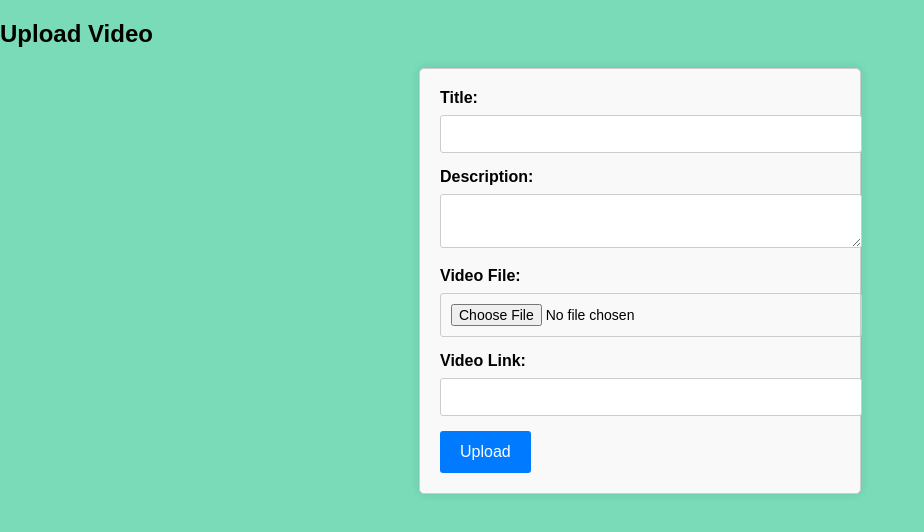
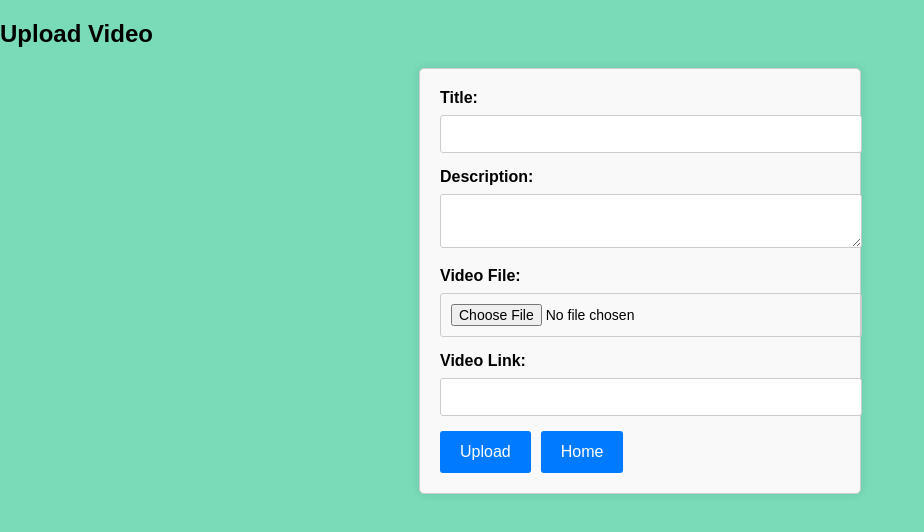
Before and after one commit to Ahmadbyte/youtube-clone, a React (Create React App) app in the folder frontend/: page /upload in a window 1280 px wide. Shown: the top 532 px of the page, without its empty margins (0-924 px from the left). Built offline with nearby package versions, Linux system fonts and the light colour scheme; the HTML template or start-up script is replaced by a standard one.

Commit message:
updat upload button

```diff
--- a/frontend/src/pages/Home.css
+++ b/frontend/src/pages/Home.css
@@ -132,3 +132,17 @@ body {
   border-radius: 4px;
   background-color: #2a2a2a;
 }
+button{
+  background-color: #007bff;
+  color: white;
+  border: none;
+  padding: 12px 20px;
+  cursor: pointer;
+  border-radius: 3px;
+  font-size: 16px; /* Larger font size for button text */
+  transition: background-color 0.3s ease;
+}
+
+button:hover{
+  background-color: #1f5fbf;
+}
--- a/frontend/src/pages/Home.js
+++ b/frontend/src/pages/Home.js
@@ -1,4 +1,5 @@
 import React, { useEffect, useState, useContext } from 'react';
+import {Link} from 'react-router-dom';
 import ReactPlayer from 'react-player';
 import './Home.css';
 import YouTubeLogo from '../logo.png';
@@ -106,6 +107,7 @@ const Home = () => {
           </li>
         ))}
       </ul>
+      <Link to='/upload'><button>Upload</button></Link>
     </div>
   );
 };
--- a/frontend/src/pages/VideoUpload.css
+++ b/frontend/src/pages/VideoUpload.css
@@ -36,6 +36,7 @@ button[type="submit"] {
   color: white;
   border: none;
   padding: 12px 20px;
+  margin-right: 10px;
   cursor: pointer;
   border-radius: 3px;
   font-size: 16px; /* Larger font size for button text */
--- a/frontend/src/pages/VideoUpload.js
+++ b/frontend/src/pages/VideoUpload.js
@@ -1,4 +1,5 @@
 import React, { useState } from 'react';
+import {Link} from 'react-router-dom';
 import axios from 'axios';
 import './VideoUpload.css';
 
@@ -76,6 +77,7 @@ const VideoUpload = () => {
           <input type="text" value={videoLink} onChange={(e) => setVideoLink(e.target.value)} />
         </div>
         <button type="submit">Upload</button>
+        <Link to='/'><button>Home</button></Link>
       </form>
     </div>
   );
```
